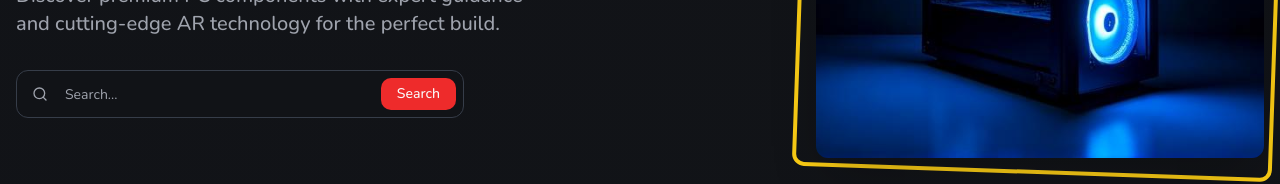
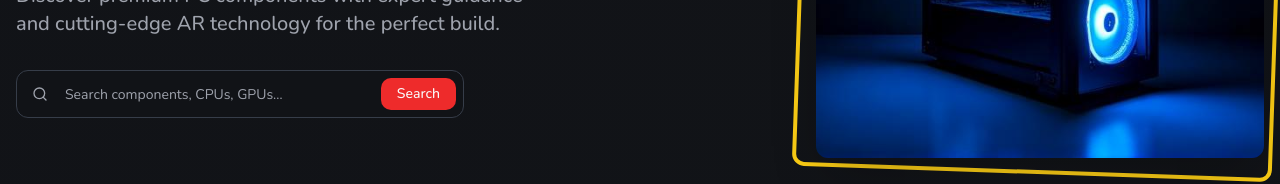
Before and after one commit to mxrooby/smfp-website, a React (Vite) app: page / in a window 1280 px wide. Shown: the part 450-634 px from the top of the page. Built offline with nearby package versions, Linux system fonts and the light colour scheme.

Commit message:
Update HeroCarousel.tsx

```diff
--- a/src/components/HeroCarousel.tsx
+++ b/src/components/HeroCarousel.tsx
@@ -63,7 +63,7 @@ export const HeroCarousel = ({ onSearch }: HeroCarouselProps) => {
                   <Input
                     value={searchQuery}
                     onChange={(e) => setSearchQuery(e.target.value)}
-                    placeholder="Search..."
+                    placeholder="Search components, CPUs, GPUs…"
                     className="w-full h-12 pl-12 pr-20 text-foreground bg-background border-border rounded-lg focus:ring-2 focus:ring-primary/50"
                   />
                   <Search className="absolute left-4 top-1/2 -translate-y-1/2 w-4 h-4 text-muted-foreground" />
```
